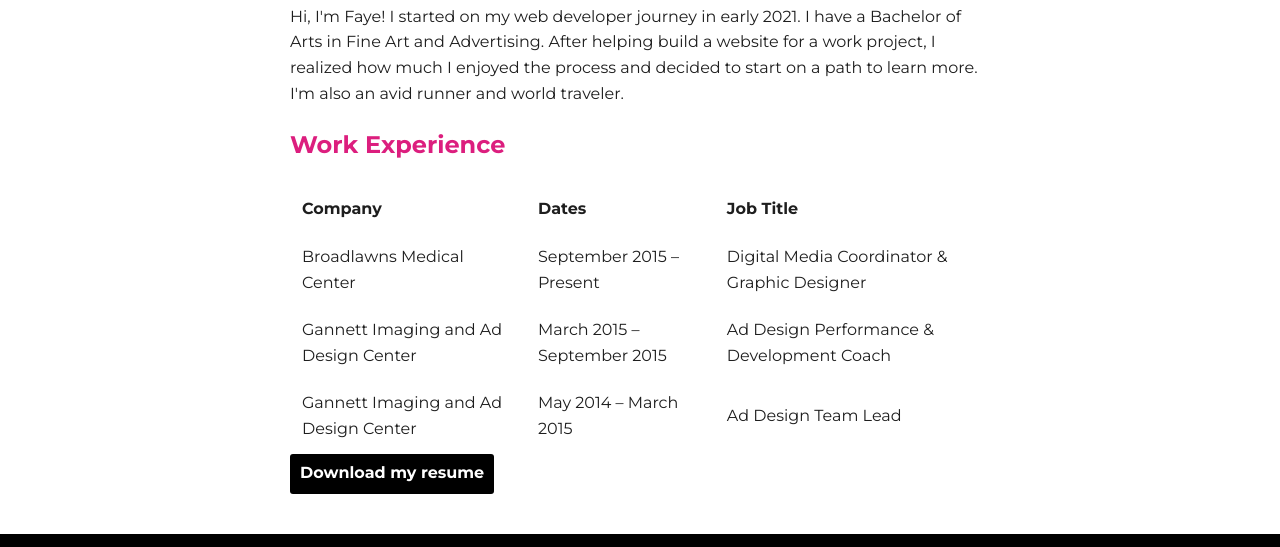
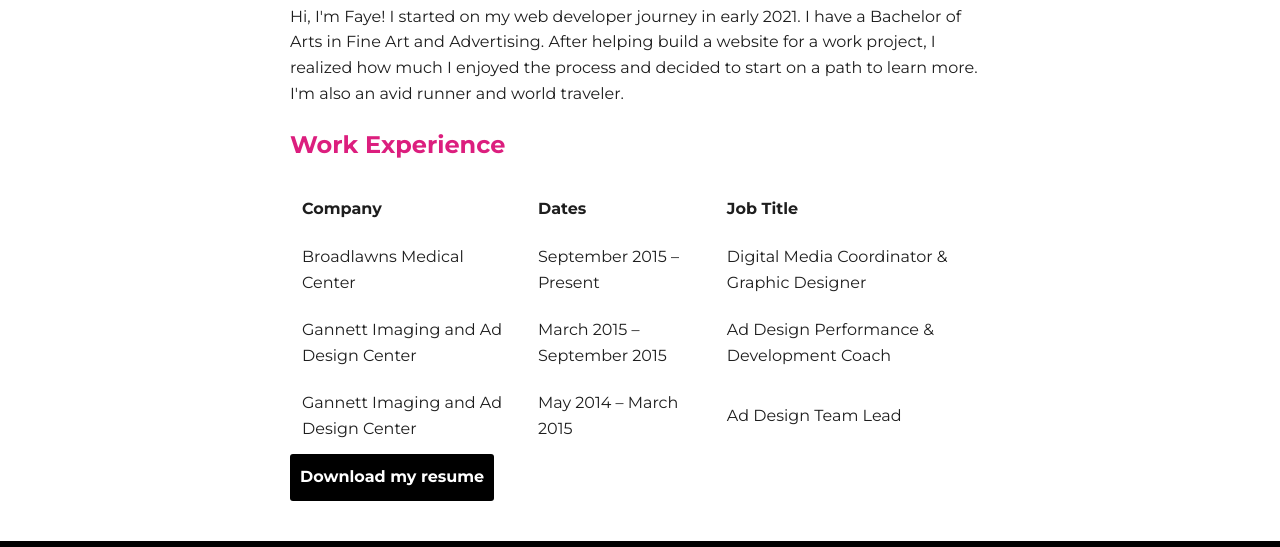
Before and after one commit to fayerose87/portfolio-website, a plain HTML site: page about.html in a window 1280 px wide. Shown: the part 182-729 px from the top of the page. Drawn offline with nearby package versions, Linux system fonts and the light colour scheme.

Commit message:
Corrected HTML coding for button on About page

```diff
--- a/about.html
+++ b/about.html
@@ -74,7 +74,7 @@
               </tr>
             </tbody>
           </table>
-          <a href="files/FayeFrein_Resume.pdf" target="_blank"><button type="button" download>Download my resume</button></a><br>
+          <a class="button" href="files/FayeFrein_Resume.pdf" download="FayeFrein_Resume">Download my resume</a><br>
         </div>
         <!-- Footer with links to social media profiles -->
         <!-- Footer with links to social media profiles -->
```
Also changed, not shown: 1 other file.
